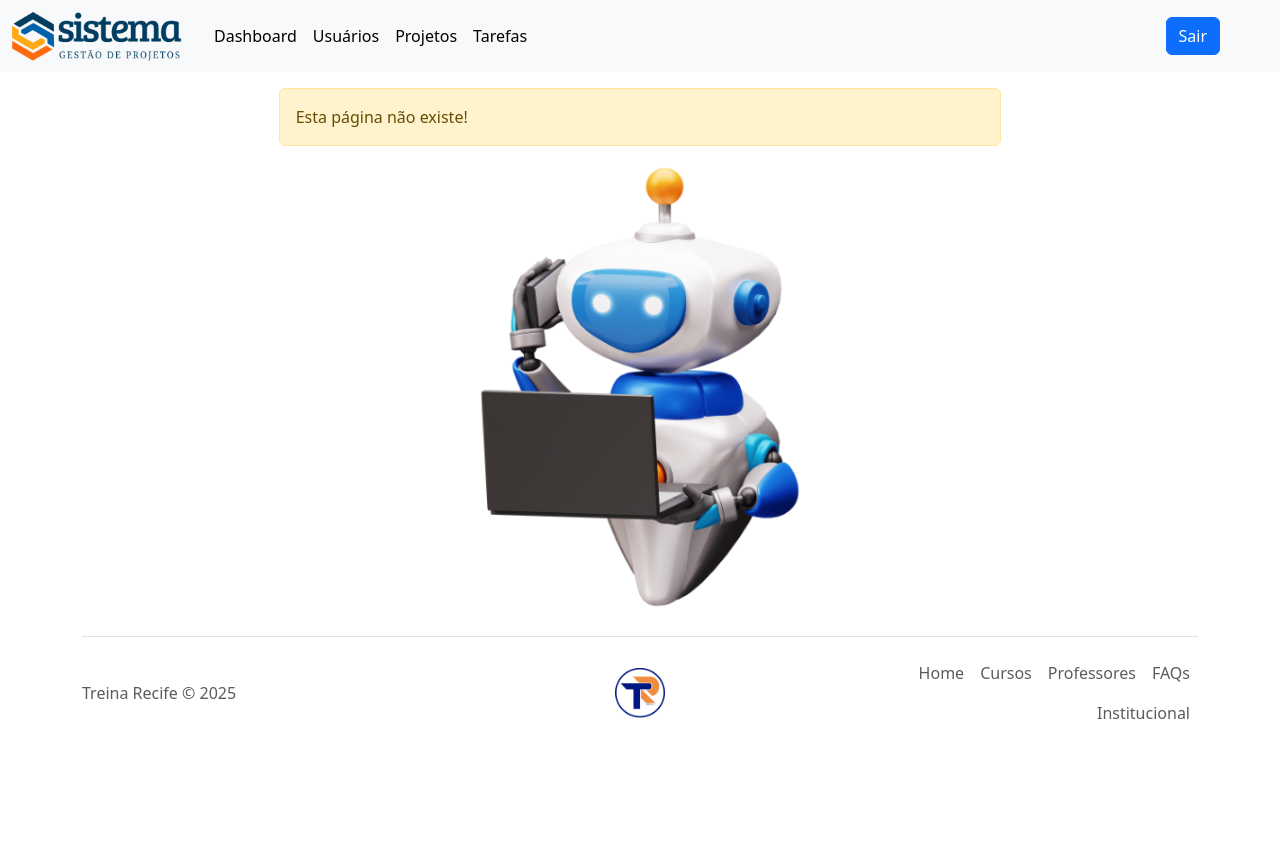
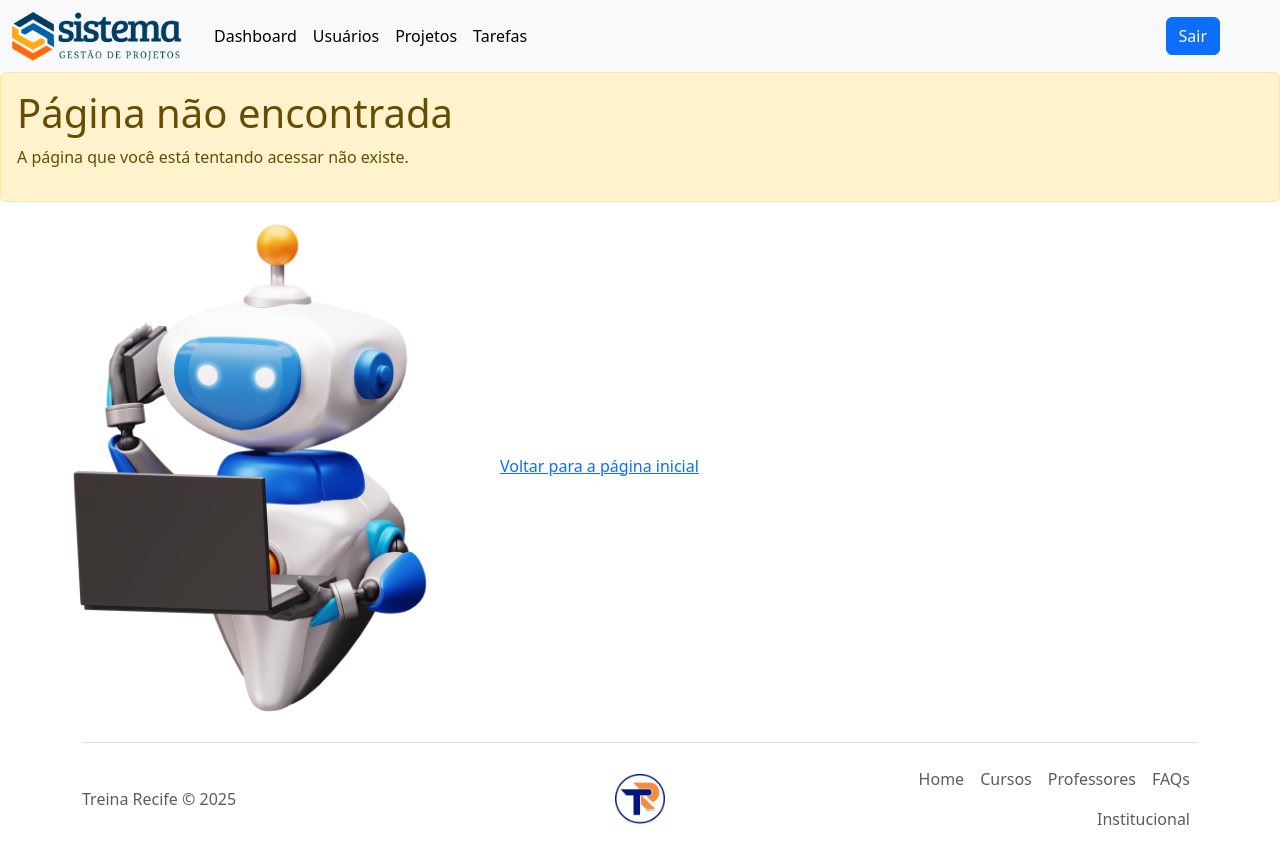
Before and after one commit to VitorrSantoss/sgp-js, a React (Create React App) app: page /home in a window 1280 px wide. Shown: the top 864 px of the page. Before the commit the page ends 800 px from the top, so only its background shows below. Built offline with nearby package versions, Linux system fonts and the light colour scheme.

Commit message:
Estrutua da tela home

```diff
--- a/src/paginas/Home/index.js
+++ b/src/paginas/Home/index.js
@@ -7,20 +7,22 @@ function Home() {
     <div className="container-home">
       <Cabecalho />
 
-      <div className="container container-alert col-10 col-sm-8 col-md-6 col-lg-7 mt-3">
+      <main className="content">
         <div className="alert alert-warning" role="alert">
-          Esta página não existe!
+          <h1>Página não encontrada</h1>
+          <p>A página que você está tentando acessar não existe.</p>
         </div>
-      </div>
 
-      <div className="d-flex justify-content-center mt-3">
         <img
           src={robo404}
-          alt="404"
-          className="img-fluid"
-          style={{ maxWidth: "450px" }}
+          alt="Robô 404"
+          className="img-404"
         />
-      </div>
+
+        <a href="/" className="btn-home">
+          Voltar para a página inicial
+        </a>
+      </main>
 
       <Rodape />
     </div>
```
